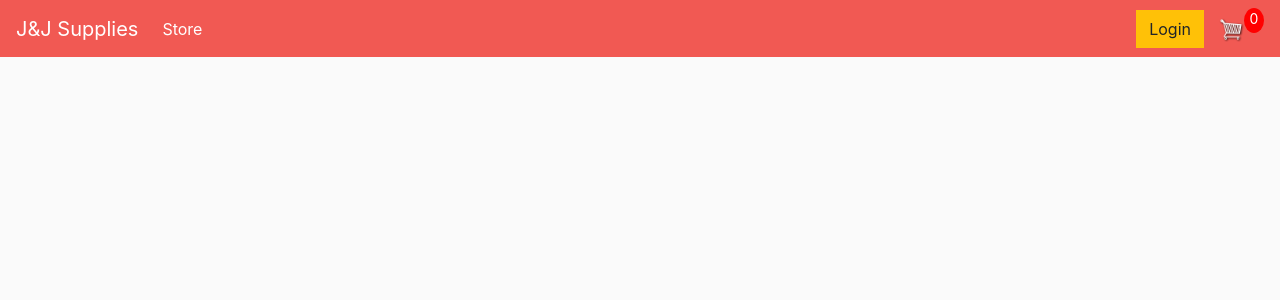
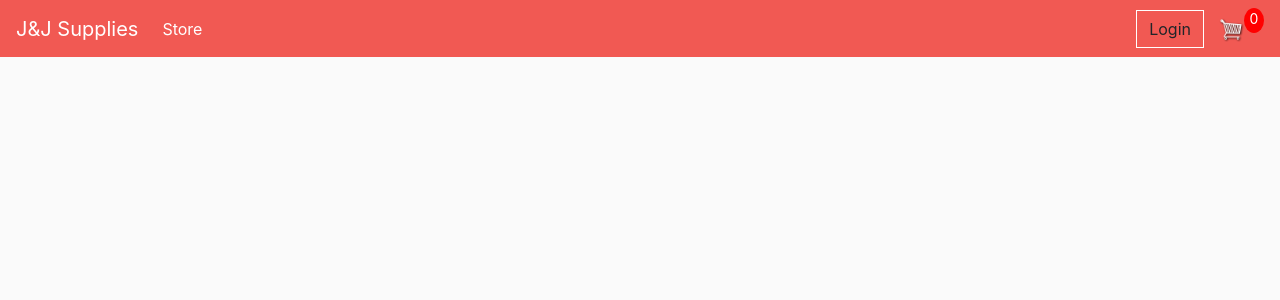
Before and after one commit to duckeRomanProvisional/ecommerce, a Django app: template store/templates/store/main.html in a window 1280 px wide. Shown: the top 300 px of the page. Run offline with Django 3.2, Linux system fonts and the light colour scheme; the template is opened without the code that fills it, so the values that code supplies are empty; some libraries are stand-ins or nearby versions.

Commit message:
cambio de color al boton login

```diff
--- a/static/css/main.css
+++ b/static/css/main.css
@@ -56,6 +56,12 @@ h1,h2,h3,h4,h5,h6{
 	border-radius: 0;
 }
 
+.btn-warning{
+	border: 1px solid #fff;
+	background-color: #f15953!important;
+
+}
+
 .row-image{
 	width: 100px;
 }
--- a/store/templates/store/main.html
+++ b/store/templates/store/main.html
@@ -18,7 +18,7 @@
 
 </head>
 <body>
-    <nav class="navbar navbar-expand-lg navbar-dark bg-dark" style="background-color: red;">
+    <nav class="navbar navbar-expand-lg navbar-dark bg-dark">
         <a class="navbar-brand" href="{% url 'store' %}">J&J Supplies</a>
         <button class="navbar-toggler" type="button" data-toggle="collapse" data-target="#navbarSupportedContent" aria-controls="navbarSupportedContent" aria-expanded="false" aria-label="Toggle navigation">
           <span class="navbar-toggler-icon"></span>
```
